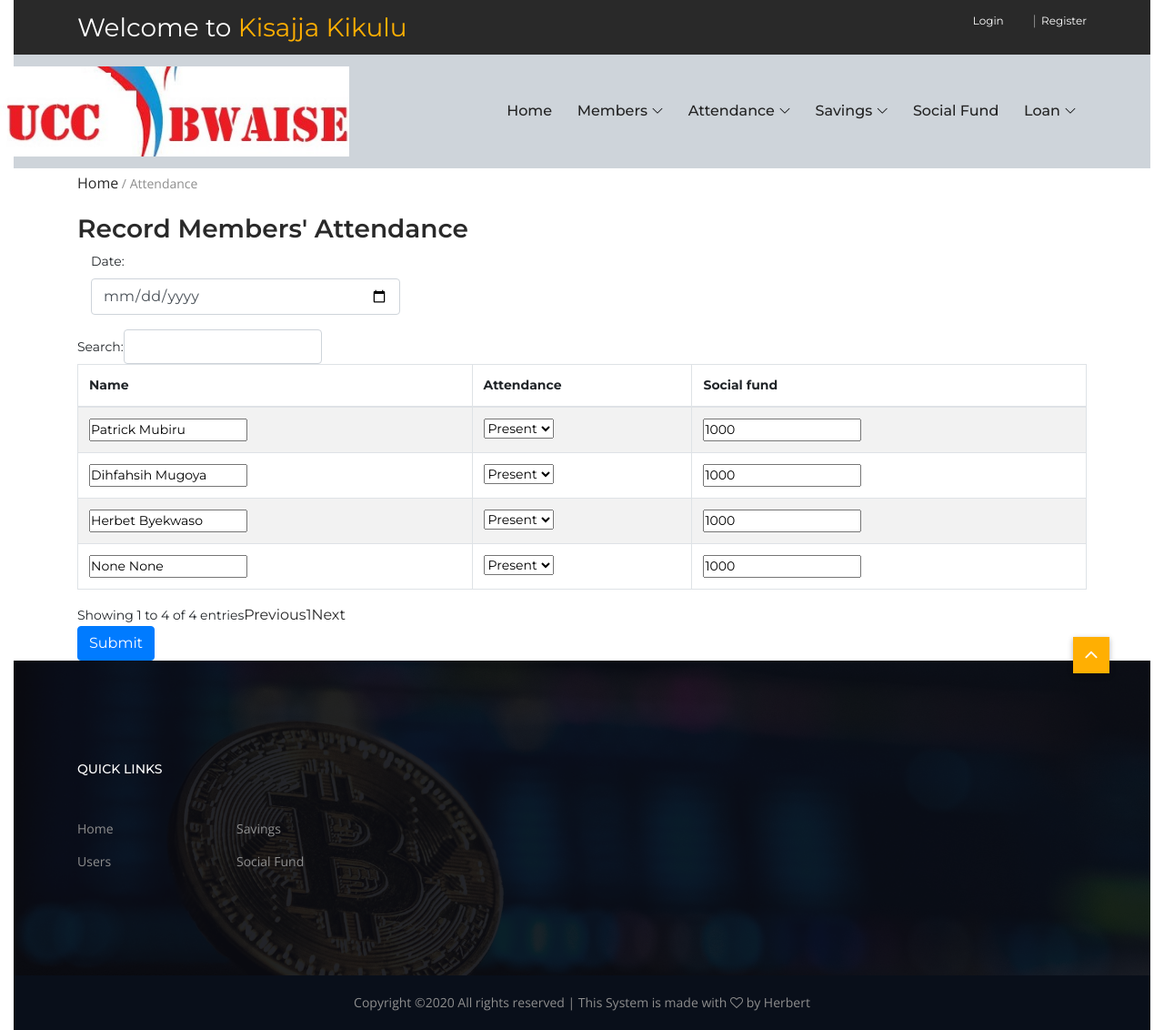
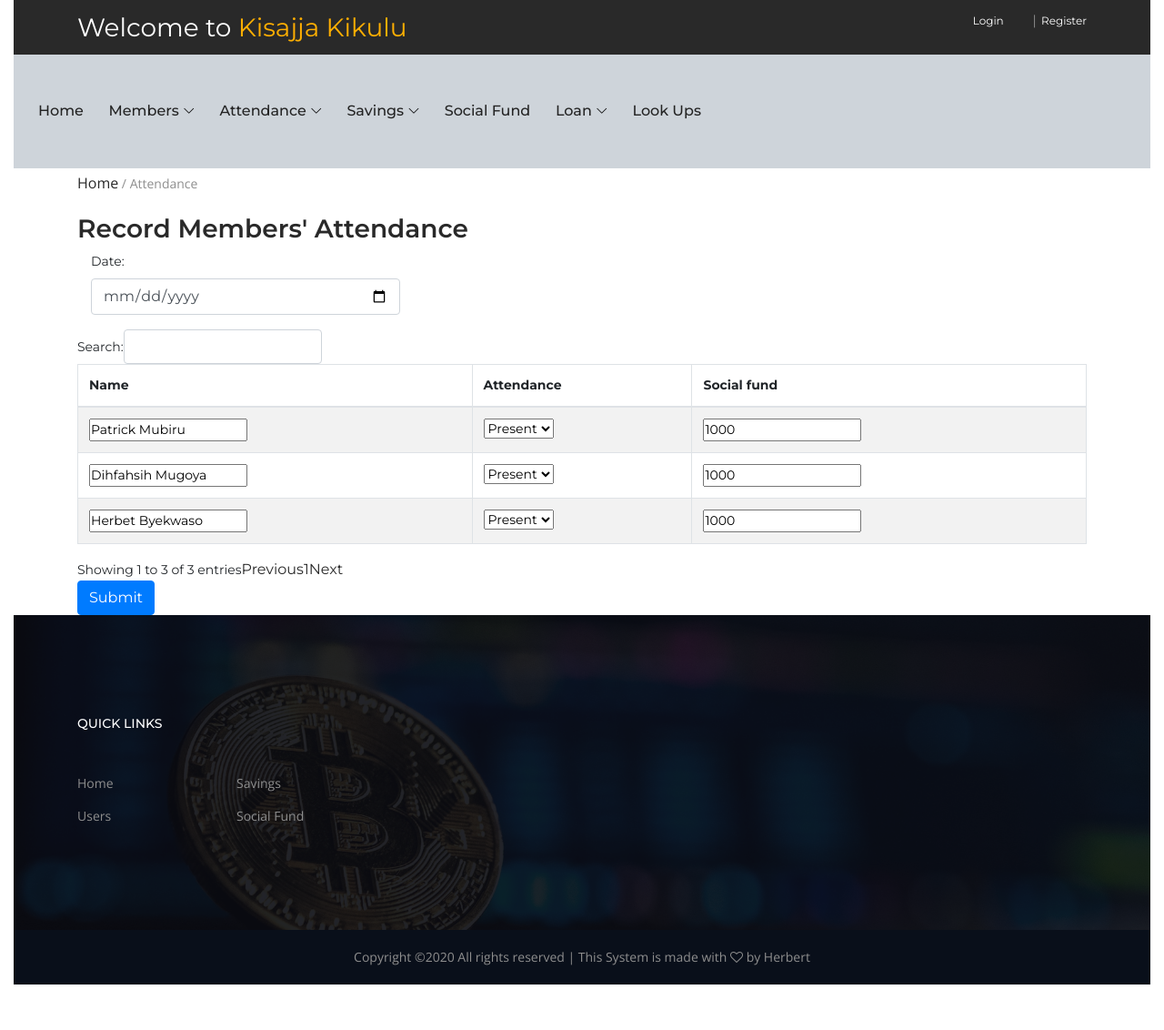
Before and after one commit to Dihfahsih1/django-savings-loan-scheme, a Django app: a page that uses savingsapp/templates/header.html in a window 1280 px wide. Shown: the whole page at 91% size. After the commit the page ends 1082 px from the top, so only its background shows below. Run offline with Django 3.2, Linux system fonts and the light colour scheme; data comes from the database, SQL or seed files in the repository; some libraries are stand-ins or nearby versions; some web fonts are replaced.

Commit message:
adding lookup module

```diff
--- a/savingsapp/admin.py
+++ b/savingsapp/admin.py
@@ -1,5 +1,5 @@
 from django.contrib import admin
-from .models import CustomUser
+from .models import *
 class CustomUserAdmin(admin.ModelAdmin):
     model = CustomUser
 
@@ -7,3 +7,5 @@
 admin.site.register(CustomUser, CustomUserAdmin)
 class CustomUser(admin.ModelAdmin):
     list_display = ('full_name')
+
+admin.site.register(Attendance)
--- a/savingsapp/models.py
+++ b/savingsapp/models.py
@@ -19,7 +19,7 @@
 
 class Attendance(models.Model):
     atte =(('Present','Present'),('Absent','Absent'))
-    full_name = models.ForeignKey(CustomUser, on_delete=models.SET_NULL,  max_length=100, null=True, blank=True)
+    full_name = models.CharField(max_length=100, null=True, blank=True)
     date = models.DateField(blank=False, null=True)
     status = models.CharField(max_length=123, blank=True, null=True, choices=atte, default='Present')
     social_fund = models.IntegerField(default=1000, blank=True, null=True)
--- a/savingsapp/templates/header.html
+++ b/savingsapp/templates/header.html
@@ -23,13 +23,13 @@
 <!-- Navbar Area -->
 <div class="cryptos-main-menu" style=" background-color: #ced4da">
     <div class="classy-nav-container breakpoint-off">
-        <div class="container">
+        <div class="container-fluid">
             <!-- Menu -->
-            <nav class="classy-navbar justify-content-between" id="cryptosNav">
+            <nav class="classy-navbar" id="cryptosNav">
 
                 <!-- Logo -->
-                <a class="nav-brand" href="{% url 'index' %}"  style="margin-left:-8%">
-                  <img src="{% static 'img/bg-img/ucc.jpg' %}" alt="" width="85%"></a>
+                <!-- <a class="nav-brand" href="{% url 'index' %}"  style="margin-left:-8%">
+                  <img src="{% static 'img/bg-img/ucc.jpg' %}" alt="" width="60%"></a> -->
 
                 <!-- Navbar Toggler -->
                 <div class="classy-navbar-toggler">
@@ -78,6 +78,7 @@
 
                                 </ul>
                             </li>
+                            <li><a href="#">Look Ups</a></li>
                         </ul>
 
                     </div>
--- a/savingsapp/templates/make_attendance.html
+++ b/savingsapp/templates/make_attendance.html
@@ -14,11 +14,12 @@
           <form  method="POST" enctype="multipart/form-data" >
     								{% csrf_token %}
                     {% load crispy_forms_tags %}
-                    <div class="col-lg-4 form-group">
-                        <label for="date">Date:</label>
-                        <input type="date" name="date" class="form-control" id="date" required="*" >
-                    </div>
+
                 <table id="data-table" class="table table-striped table-bordered dt-responsive nowrap" cellspacing="0" width="100%">
+                  <div class="col-lg-4 form-group">
+                      <label for="date">Date:</label>
+                      <input type="date" name="date" class="form-control" id="date" required="*" >
+                  </div>
                     <thead>
                       <tr style="font-weight: bolder;">
                         <td>Name</td>
@@ -32,7 +33,6 @@
                             <td><input type="text" id="full_name" name="full_name" value="{{member.full_name}}"></td>
                             <td>{{form.status}}</td>
                             <td>{{form.social_fund}}</td>
-
                         </tr>
                         {% endfor %}
                     </tbody>
--- a/savingsapp/views.py
+++ b/savingsapp/views.py
@@ -56,7 +56,7 @@
         if form.is_valid():
             form.save()
             messages.success(request, f'Members Attendance For Today has been Made')
-            return redirect('make-attendence')
+            return redirect('attendence-history')
     else:
         form=AttendanceForm()
         all_members=CustomUser.objects.all()
```
Also changed, not shown: db.sqlite3, savingsapp/migrations/0008_auto_20200418_2237.py (added).
